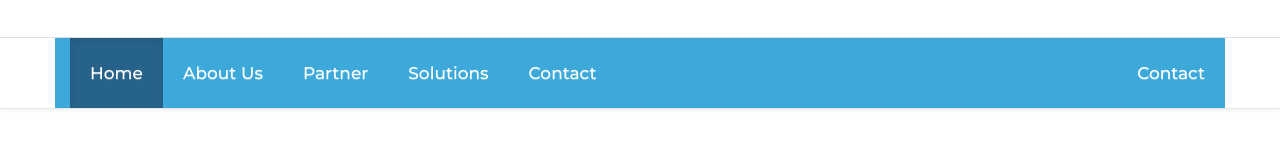
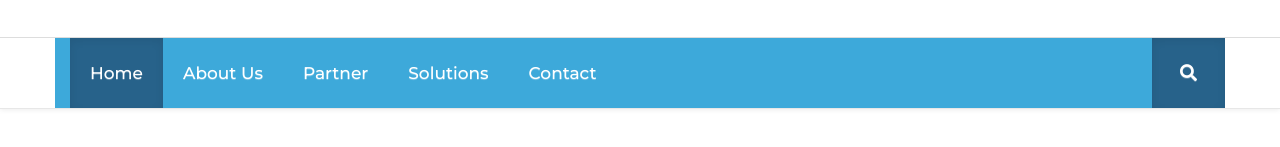
Before and after one commit to mzulkifel/Annex-IT, a plain HTML site: page header.html in a window 1280 px wide. Shown: the part 99-246 px from the top of the page. Drawn offline with Linux system fonts and the light colour scheme.

Commit message:
Push Proper 3

```diff
--- a/css/custom-stylesheets/styles.css
+++ b/css/custom-stylesheets/styles.css
@@ -345,8 +345,9 @@ nav.navbar-default {
     font-size: 17px;
     color: rgb(255, 255, 255);
     line-height: 1.2;
-    text-align: left;
+    text-align: center;
     font-weight: 500;
+    min-width: 73px;
 }
 
 .navbar-default .navbar-nav > .active > a {
--- a/header.html
+++ b/header.html
@@ -85,7 +85,8 @@
 
             <ul class="nav navbar-nav navbar-right">
                 <!-- Hidden li included to remove active class from about link when scrolled up past about section -->
-                <li><a class="page-scroll" href="#contact">Contact</a></li>
+                <li class="active"><a class="page-scroll text-center" href="#contact"><i class="fas fa-search"></i></a>
+                </li>
             </ul>
         </div>
         <!-- /.navbar-collapse -->
```
Also changed, not shown: 1 other file.
